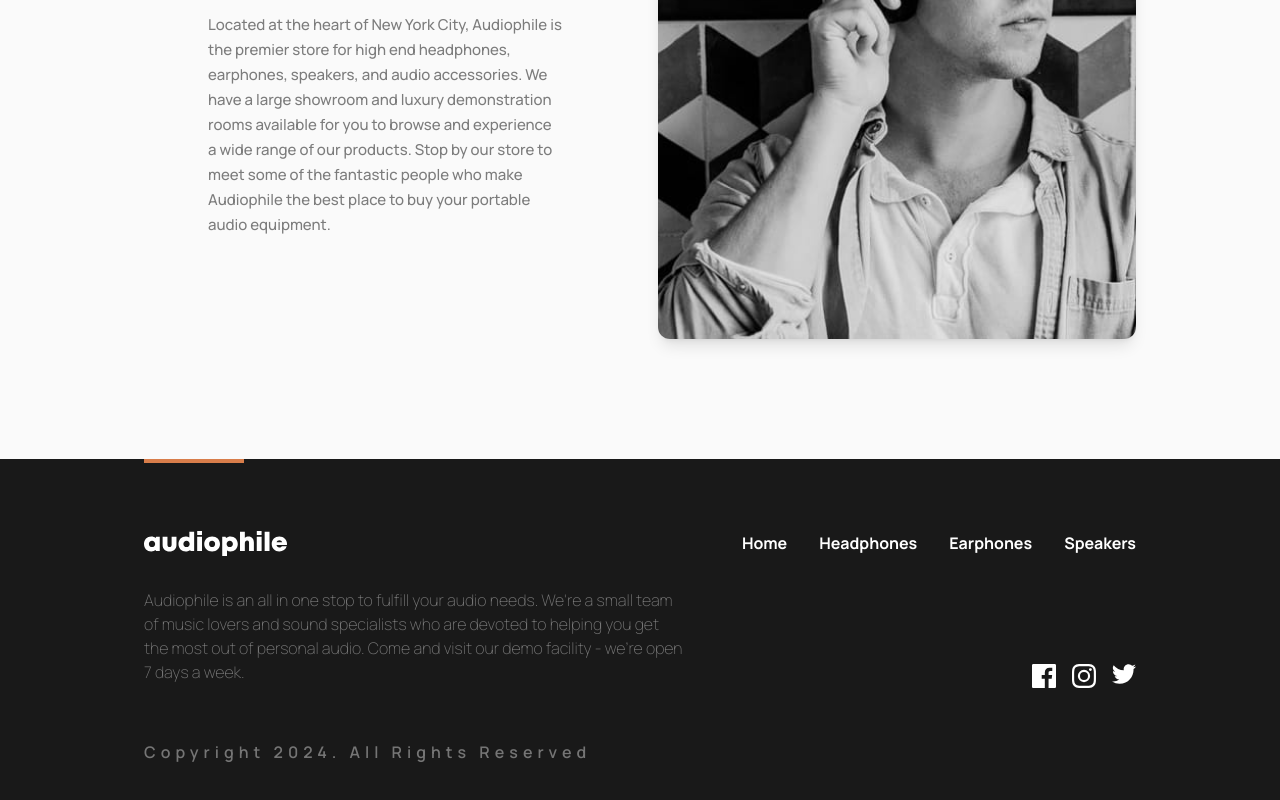
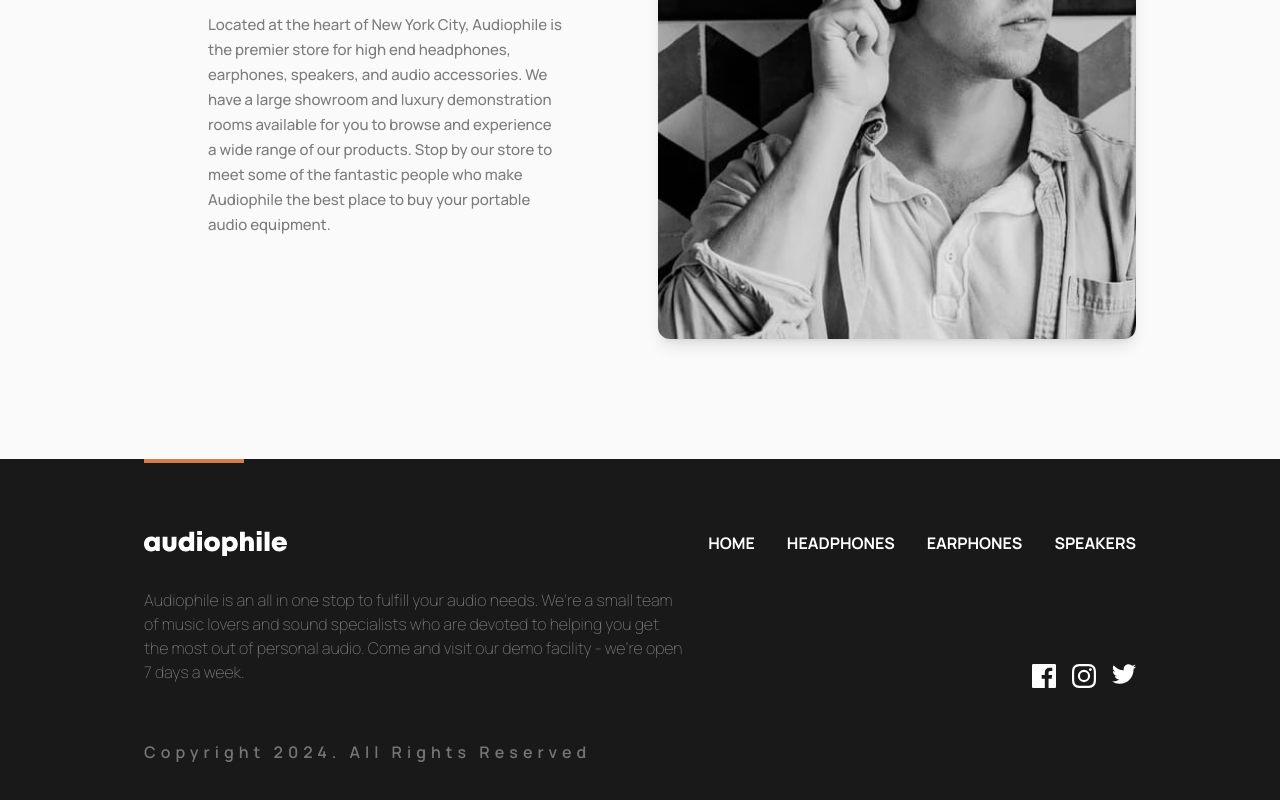
Before and after one commit to kerstin-w/audiophile-ecommerce, a Next.js app: page / in a window 1280 px wide. Shown: the part 3097-3897 px from the top of the page. Built offline with nearby package versions, Linux system fonts and the light colour scheme; no server answers.

Commit message:
refactor: Improve FooterMenu - Organized imports and ensured logical grouping - Utilized useMemo to memoize menu item rendering, enhancing performance - Improved semantic HTML structure with nav and ul elements - Enhanced readability and maintainability of the component

```diff
--- a/app/_components/Layout/Footer/FooterMenu.js
+++ b/app/_components/Layout/Footer/FooterMenu.js
@@ -1,17 +1,28 @@
+import { useMemo } from 'react';
+import Link from 'next/link';
 import menuItems from '@/app/_data/menuItems';
-import Link from 'next/link';
 
 const FooterMenu = () => {
+  const renderedMenuItems = useMemo(
+    () =>
+      menuItems.map((item) => (
+        <li key={item.path}>
+          <Link href={item.path}>
+            <p className="font-bold hover:text-primary-300 uppercase transition">
+              {item.name}
+            </p>
+          </Link>
+        </li>
+      )),
+    [menuItems]
+  );
+
   return (
-    <div className="flex flex-col md:flex-row items-center space-y-4 md:space-y-0 md:space-x-8">
-      {menuItems.map((item) => (
-        <Link href={item.path} key={item.path}>
-          <p className="font-bold hover:text-primary-300 transition">
-            {item.name}
-          </p>
-        </Link>
-      ))}
-    </div>
+    <nav>
+      <ul className="flex flex-col md:flex-row items-center space-y-4 md:space-y-0 md:space-x-8">
+        {renderedMenuItems}
+      </ul>
+    </nav>
   );
 };
 
```
